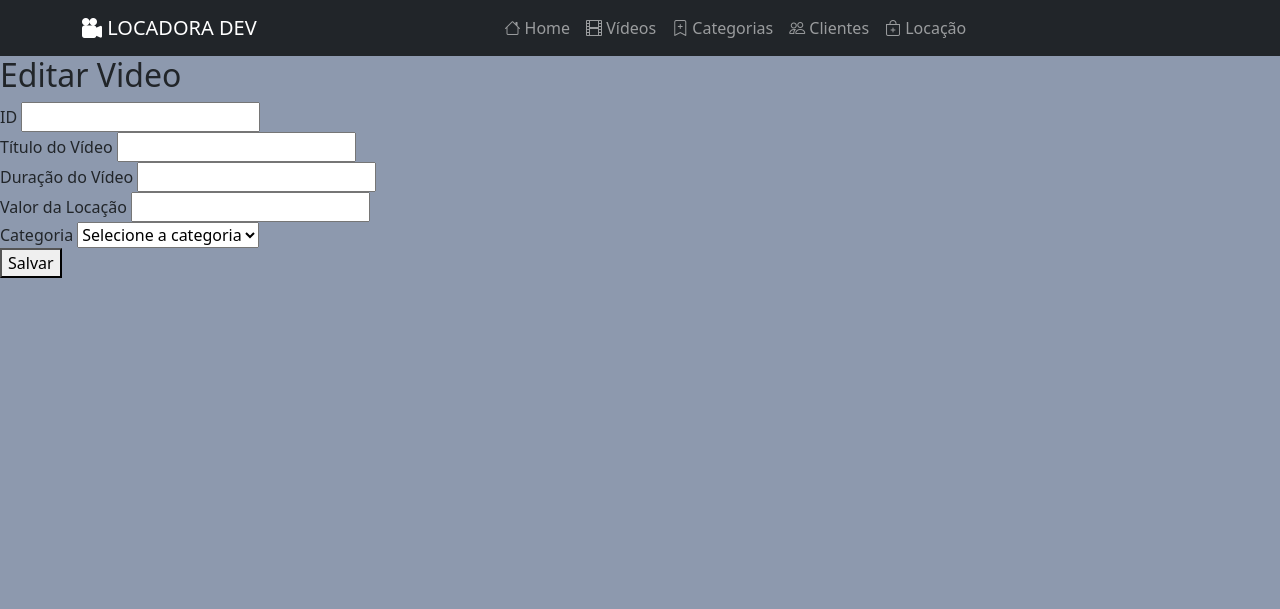
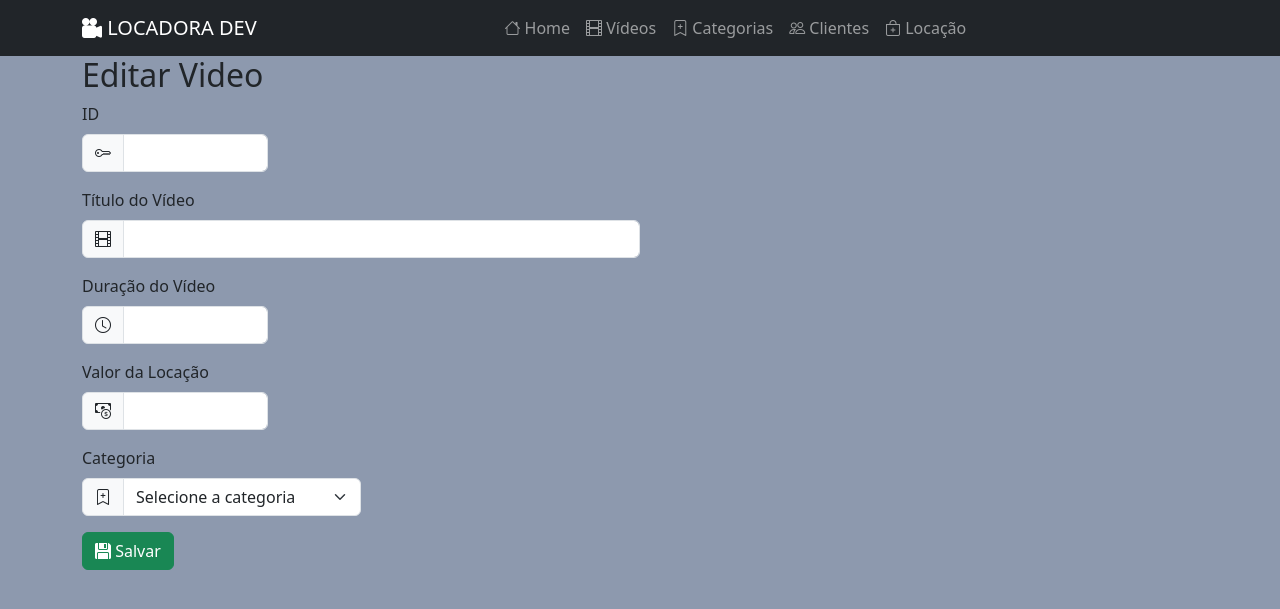
Before and after one commit to saviogeraldo/locadora, a PHP site: page /index.php?menu=editar-videos in a window 1280 px wide. Shown: the top 609 px of the page. Run offline with PHP 8.4, Linux system fonts and the light colour scheme; data comes from the database, SQL or seed files in the repository; data that the repository does not hold is empty.

Commit message:
Aula 07 - Pagina Atualizar Videos

```diff
--- a/cad-videos.php
+++ b/cad-videos.php
@@ -53,9 +53,9 @@
             </div>
         </div>
         <div class="mb-3">
-            <button class="btn btn-primary" type="submit">
-                <i class="ph-duotone ph-floppy-disk"></i> Salvar
-            </button>
+            <div class="mb-3">
+                <button class="btn btn-success bi bi-floppy-fill" type="submit"> Salvar</button>
+            </div>
         </div>
     </form>
 </div>
--- a/editar-videos.php
+++ b/editar-videos.php
@@ -1,47 +1,79 @@
 <?php
 $idFilme = $_GET["idFilme"];
 $sql = "SELECT * FROM tbfilmes WHERE idFilme = '{$idFilme}'";
-$rs = mysqli_query($conexao, $sql) or die("Erro ao realizar a consulta. Erro: " . mysqli_error($conexao));
+$rs = mysqli_query($conexao, $sql)
+    or die("Erro ao realizar a consulta. Erro: " . mysqli_error($conexao));
 $dados = mysqli_fetch_assoc($rs);
 ?>
-
+<div class="container">
     <h2>Editar Video</h2>
-
     <form action="index.php?menu=atualizar-videos" method="post">
-    <div>
-        <label for="idFilme">ID</label>
-        <input type="text" name="idFilme" id="idFilme" value="<?=$dados['idFilme']?>" readonly required>
+        <div class="mb-3 col-12 col-sm-2">
+            <label class="form-label" for="idFilme">ID</label>
+            <div class="input-group">
+                <div class="input-group-text">
+                    <i class="bi bi-key"></i>
                 </div>
-    <div>
-        <label for="tituloFilme">Título do Vídeo</label>
-        <input type="text" name="tituloFilme" id="tituloFilme" value="<?=$dados['tituloFilme']?>" required>
+                <input class="form-control" type="text" name="idFilme" id="idFilme" value="<?= $dados['idFilme'] ?>"
+                    readonly required>
             </div>
-    <div>
-        <label for="duracaoFilme">Duração do Vídeo</label>
-        <input type="text" name="duracaoFilme" id="duracaoFilme" value="<?=$dados['duracaoFilme']?>"  required>
         </div>
-    <div>
-        <label for="valorLocacao">Valor da Locação</label>
-        <input type="text" name="valorLocacao" id="valorLocacao" value="<?=$dados['valorLocacao']?>"  required>
+        <div class="mb-3 col-12 col-sm-6">
+            <label class="form-label" for="tituloFilme">Título do Vídeo</label>
+            <div class="input-group">
+                <div class="input-group-text">
+                    <i class="bi bi-film"></i>
                 </div>
-    <div>
-        <label for="idCategoria">Categoria</label>
-        <select name="idCategoria" id="idCategoria" required>
+                <input class="form-control" type="text" name="tituloFilme" id="tituloFilme"
+                    value="<?= $dados['tituloFilme'] ?>" required>
+            </div>
+        </div>
+        <div class="mb-3 col-12 col-sm-2">
+            <label class="form-label" for="duracaoFilme">Duração do Vídeo</label>
+            <div class="input-group">
+                <div class="input-group-text">
+                    <i class="bi bi-clock"></i>
+                </div>
+                <input class="form-control" type="text" name="duracaoFilme" id="duracaoFilme"
+                    value="<?= $dados['duracaoFilme'] ?>" required>
+            </div>
+        </div>
+        <div class="mb-3 col-12 col-sm-2">
+            <label class="form-label" for="valorLocacao">Valor da Locação</label>
+            <div class="input-group">
+                <div class="input-group-text">
+                    <i class="bi bi-cash-coin"></i>
+                </div>
+                <input class="form-control" type="text" name="valorLocacao" id="valorLocacao"
+                    value="<?= $dados['valorLocacao'] ?>" required>
+            </div>
+        </div>
+        <div class="mb-3 col-12 col-sm-3">
+            <label class="form-label" for="idCategoria">Categoria</label>
+            <div class="input-group">
+                <div class="input-group-text">
+                    <i class="bi bi-bookmark-plus"></i>
+                </div>
+                <select class="form-select" name="idCategoria" id="idCategoria" required>
                     <option value="">Selecione a categoria</option>
                     <?php
                     $sql = "SELECT * FROM tbcategorias order by nomeCategoria ASC";
                     $rs = mysqli_query($conexao, $sql);
                     while ($dados2 = mysqli_fetch_assoc($rs)) {
-
                         ?>
-                <option <?php echo ($dados["idCategoria"] == $dados2["idCategoria"])?"selected":""?> value="<?= $dados2["idCategoria"] ?>"><?= $dados2["nomeCategoria"] ?></option>
+                        <option <?php echo ($dados["idCategoria"] == $dados2["idCategoria"]) ? "selected" : "" ?>
+                            value="<?= $dados2["idCategoria"] ?>">
+                            <?= $dados2["nomeCategoria"] ?>
+                        </option>
                         <?php
                     }
                     ?>
                 </select>
 
             </div>
-    <div>
-        <button type="submit">Salvar</button>
+        </div>
+        <div class="mb-3">
+            <button class="btn btn-success bi bi-floppy-fill" type="submit"> Salvar</button>
         </div>
     </form>
+</div>
```
Lines whose indentation alone changed are shown as unchanged.
